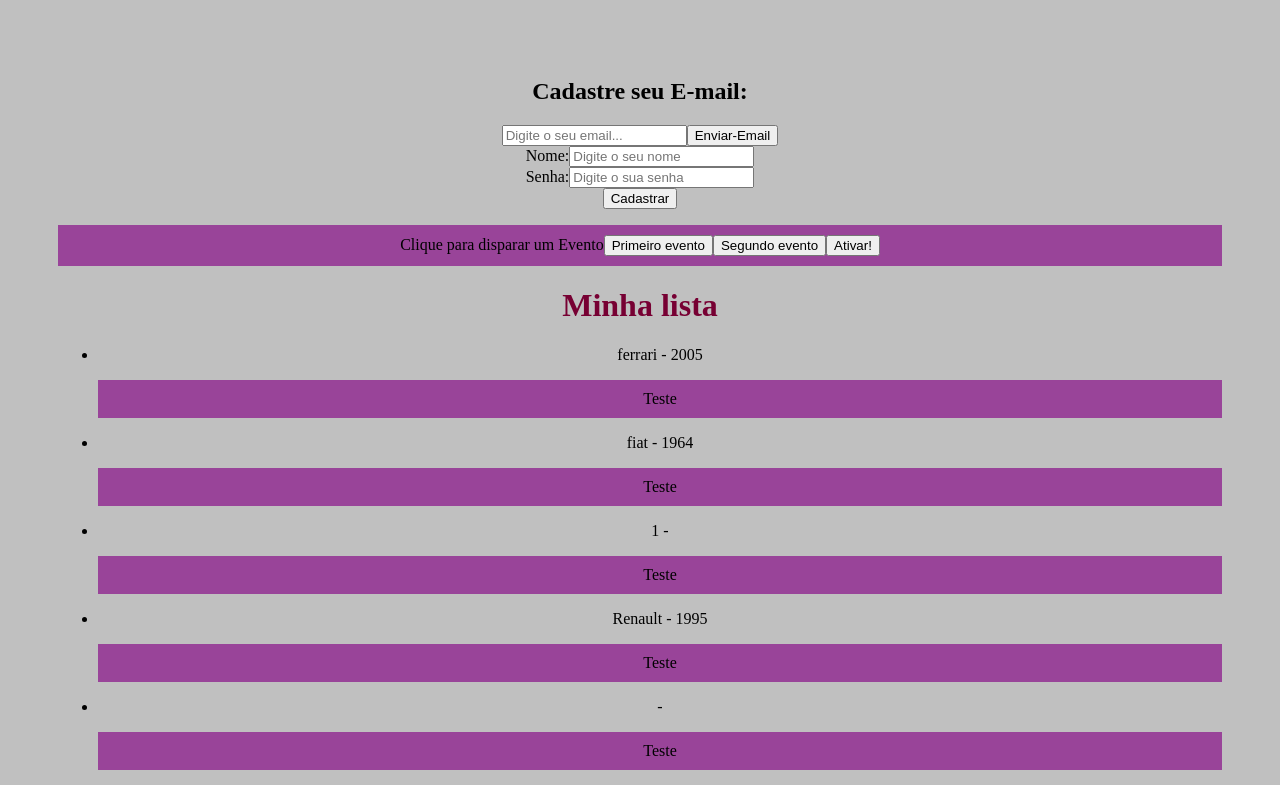
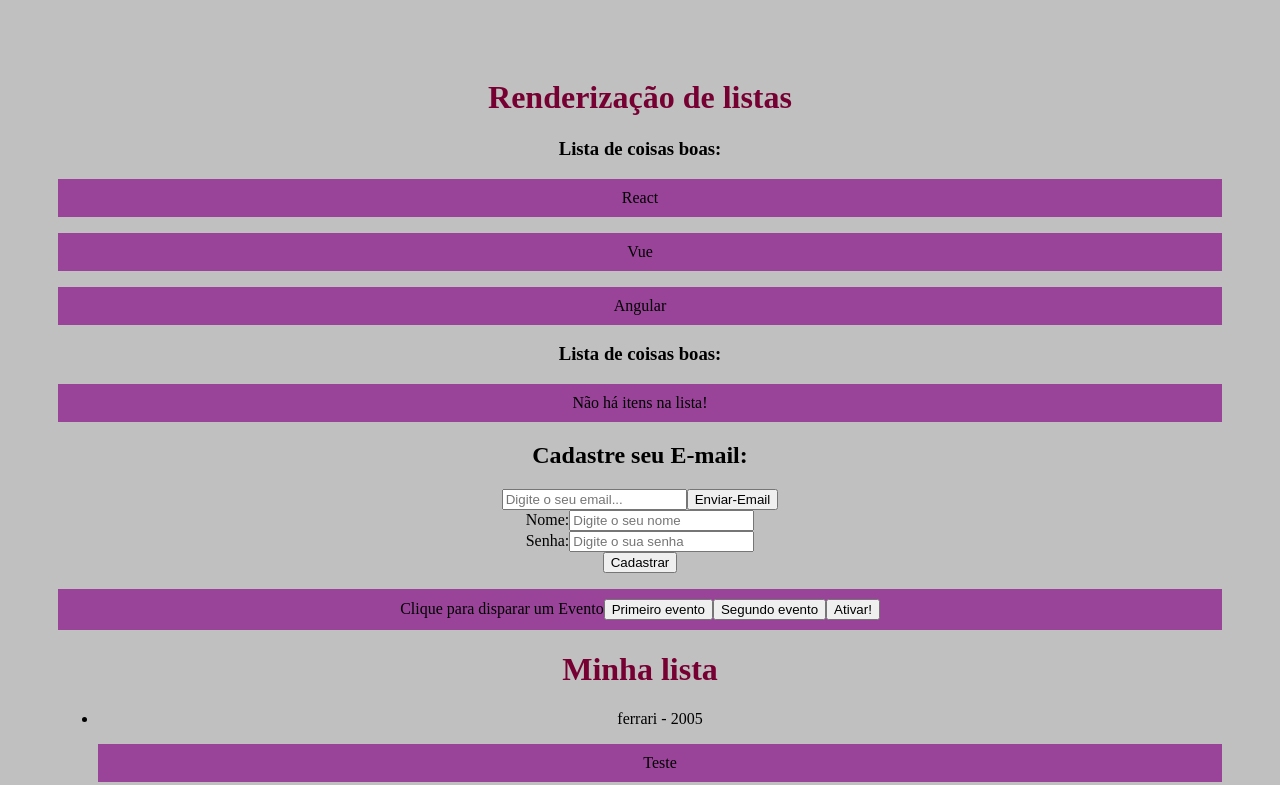
Before and after one commit to Gian-Roso/Estudo-React, a React (Create React App) app: page / in a window 1280 px wide. Shown: the top 785 px of the page. Built offline with nearby package versions, Linux system fonts and the light colour scheme.

Commit message:
Feat: trabalho com renderização de rista

```diff
--- a/src/App.js
+++ b/src/App.js
@@ -7,14 +7,20 @@
 import Evento from './components/Evento';
 import Form from './components/Form';
 import Condicional from './components/Condicional';
+import OutraLista from './components/OutraLista';
 
 function App() {
 
   const nome = "João"
 
+  const meuItens = ['React', 'Vue', 'Angular']
+
   return (
 
     <div className="App">
+      <h1>Renderização de listas</h1>
+      <OutraLista Itens={meuItens}/>
+      <OutraLista Itens={[]}/>
       <Condicional/>
 
       <Form/>
--- /dev/null
+++ b/src/components/OutraLista.js
@@ -0,0 +1,16 @@
+function OutraLista({Itens}) {
+    return(
+        <>
+            <h3>
+                Lista de coisas boas:
+            </h3>
+            {Itens.length > 0 ? (
+                Itens.map((item, index) => (
+                    <p key={index}>{item}</p>
+            ))) : (
+                <p>Não há itens na lista!</p>
+            )}
+        </>
+    )
+}
+export default OutraLista
```
Also changed, not shown: anotações.txt.
